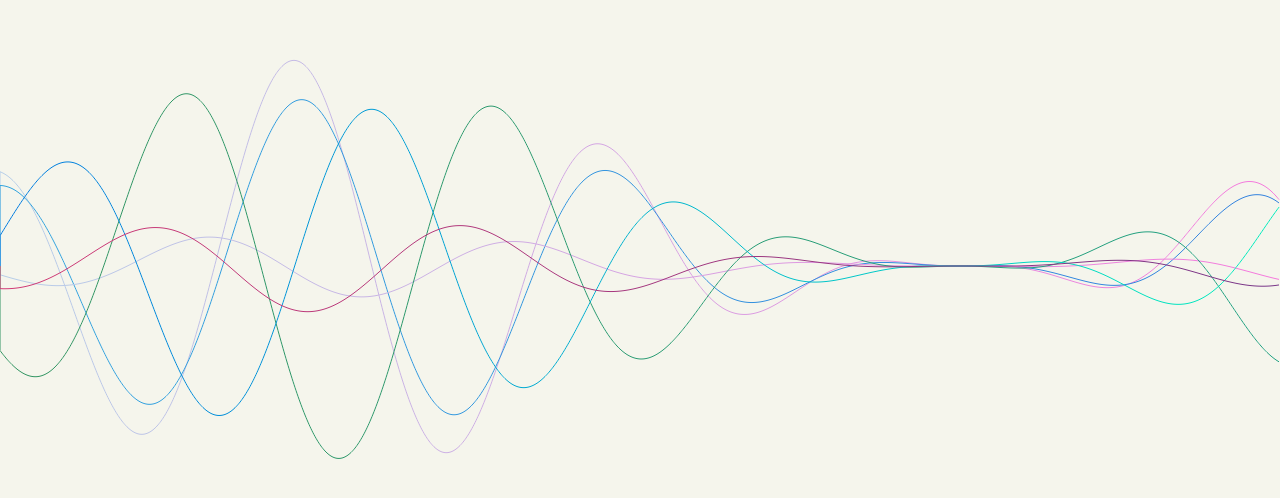
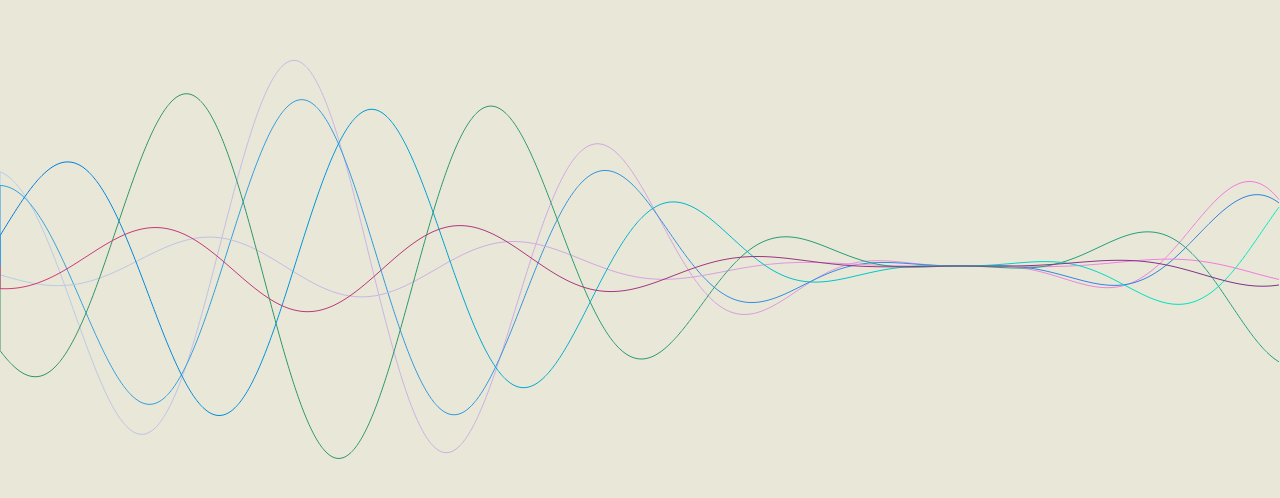
Before and after one commit to broti1987/wave, a plain HTML site: page index.html in a window 1280 px wide. Shown: the part 134-632 px from the top of the page. Drawn offline with Linux system fonts and the light colour scheme.

Commit message:
Update style.css

```diff
--- a/style.css
+++ b/style.css
@@ -2,5 +2,5 @@ html,body{width:100%;height:100%;overflow:hidden;margin:0;padding:0;}
 canvas{
 /*   width:100%; */
 /*   height:100%; */
-  background:#F5F5EC;
+  background:#E8E7D8;
 }
```
